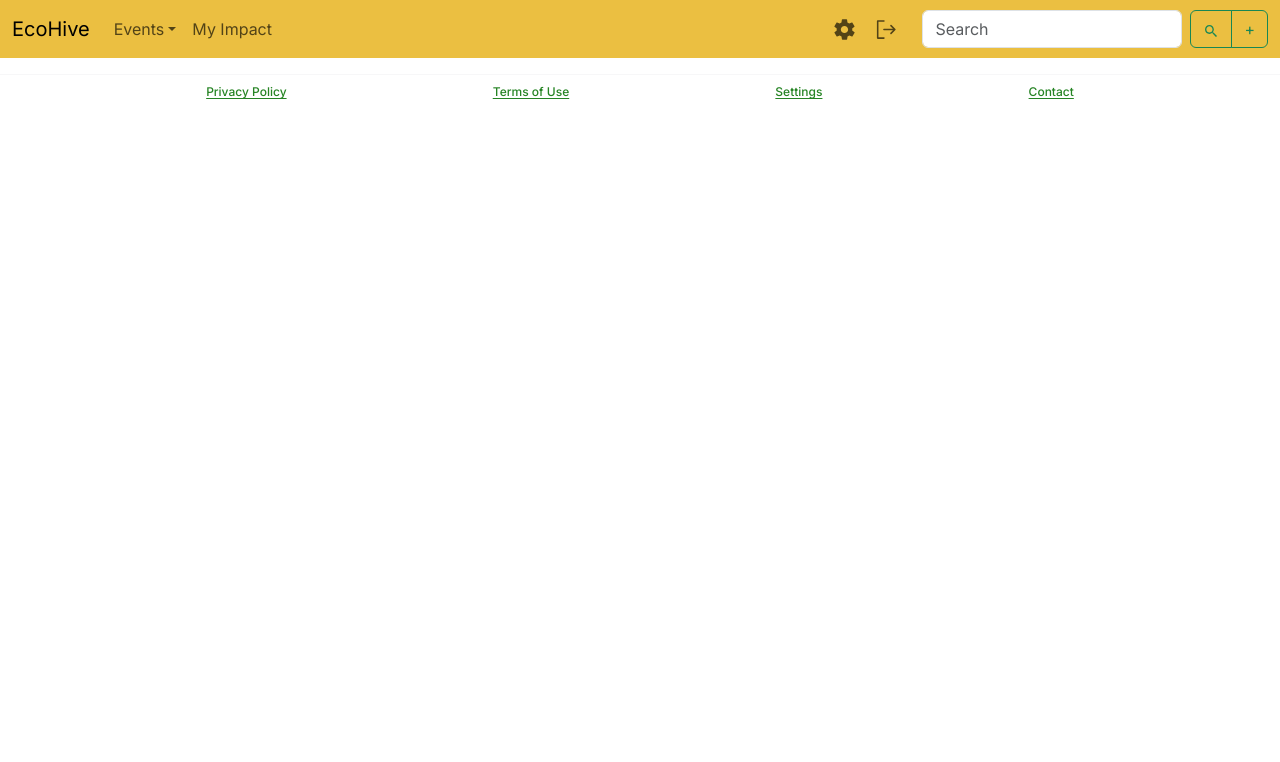
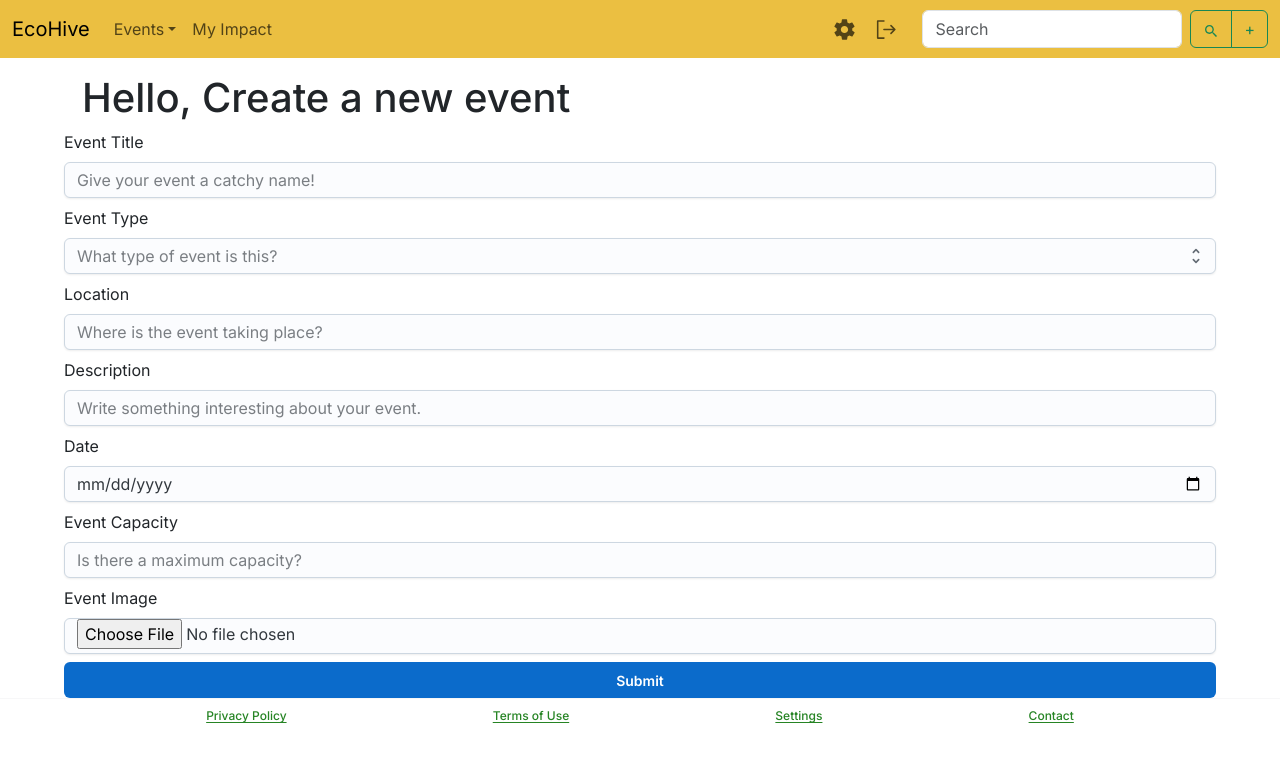
Before and after one commit to tobykeegan/bs3206-ecohive, a Next.js app: page /events/create in a window 1280 px wide. Shown: the top 762 px of the page. Built offline with nearby package versions, Linux system fonts and the light colour scheme; no server answers; sample sign-in values are in the browser's storage.

Commit message:
Very basic event form

```diff
--- a/src/app/events/EventWidget.jsx
+++ b/src/app/events/EventWidget.jsx
@@ -13,7 +13,7 @@ export default function EventWidget({ event }) {
 
   const router = useRouter();
   return (
-    <Card style={{ width: '90vw' }}>
+    <Card>
       <Card.Body>
         <Card.Title>{event.name}</Card.Title>
         <ListGroup className="list-group-flush">
--- /dev/null
+++ b/src/app/events/create/EventForm.jsx
@@ -0,0 +1,116 @@
+'use client';
+import { Badge, Button, Stack, Input, Select, Option } from '@mui/joy';
+import React, { useRef, useState } from 'react';
+import { useSession } from 'next-auth/react';
+import { useRouter } from 'next/navigation';
+/**
+ * Event Creation Card
+ * @author Toby Keegan
+ */
+export default function EventForm() {
+  const router = useRouter();
+  const { data: session } = useSession();
+  if (!session || !session.user) {
+    router.push('/api/auth/signin');
+  }
+
+  const handleEventSubmission = async (formJson) => {
+    const formData = new FormData();
+    for (const key in formJson) {
+      formData.append(key, formJson[key]);
+    }
+
+    const response = await fetch('/api/events/create', {
+      method: 'POST',
+      body: formData,
+    });
+
+    if (response.ok) {
+      router.push('/events');
+    } else {
+      alert('Failed to create event');
+    }
+  };
+
+  /**
+   *
+   * @param {string} id The id of the input field
+   * @param {string} text The text to display
+   * @returns {JSX.Element} A label for the input field
+   * @author Toby Keegan
+   */
+  const genLabel = (id, text) => {
+    return (
+      <label htmlFor={id} id={`${id}-label`}>
+        {text}
+      </label>
+    );
+  };
+
+  return (
+    <form
+      onSubmit={(event) => {
+        event.preventDefault();
+        const formData = new FormData(event.currentTarget);
+        const formJson = Object.fromEntries(formData.entries());
+
+        handleEventSubmission(formJson);
+        alert(JSON.stringify(formJson));
+      }}
+    >
+      <Stack spacing={1}>
+        {genLabel('name-field', 'Event Title')}
+        <Input
+          id="name-field"
+          name="eventTitle"
+          placeholder="Give your event a catchy name!"
+          required
+        />
+        {genLabel('type-field', 'Event Type')}
+        <Select
+          id="type-field"
+          placeholder="What type of event is this?"
+          name="eventType"
+          required
+        >
+          <Option value="demonstration">Demonstration</Option>
+          <Option value="meet-up">Meet up</Option>
+          <Option value="clean-up">Clean up</Option>
+          <Option value="education">Education</Option>
+        </Select>
+        {genLabel('location-field', 'Location')}
+        <Input
+          id="location-field"
+          name="eventLocation"
+          placeholder="Where is the event taking place?"
+          required
+        />
+        {genLabel('description', 'Description')}
+        <Input
+          id="description-field"
+          name="eventDescription"
+          placeholder="Write something interesting about your event."
+          required
+        />
+        {genLabel('date-field', 'Date')}
+        <Input name="date-field" type="date" placeholder="Date" required />
+        {genLabel('capacity-field', 'Event Capacity')}
+        <Input
+          id="capacity-field"
+          name="eventCapacity"
+          type="number"
+          placeholder="Is there a maximum capacity?"
+        />
+        {genLabel('image-field', 'Event Image')}
+        <Input
+          id="image-field"
+          name="eventImage"
+          type="file"
+          accept="image/*"
+          placeholder="Choose an image for your event."
+        />
+        <Button type="submit">Submit</Button>
+      </Stack>
+    </form>
+  );
+}
--- a/src/app/events/create/page.js
+++ b/src/app/events/create/page.js
@@ -3,9 +3,9 @@ import Divider from '@mui/joy/Divider';
 import Footer from '@/app/ui/Footer';
 import { getServerSession } from 'next-auth';
 import { redirect } from 'next/navigation';
-const react = require('react');
-const reactDOM = require('react-dom');
-
+import EventForm from './EventForm';
+import { Container } from '@mui/joy';
+import PageHeader from '@/app/events/PageHeader';
 /**
  * TODO: Implement CreateEvent page
  * Page template for creating an event. This page is protected
@@ -26,6 +26,10 @@ export default async function CreateEvent() {
   return (
     <main>
       <Navbar />
+      <Container>
+        <PageHeader pageName="Create a new event" />
+        <EventForm />
+      </Container>
       <Divider />
       <Footer />
     </main>
--- a/src/app/events/toby.js
+++ b/src/app/events/toby.js
@@ -1,3 +1,3 @@
-const IS_FINISHED = false;
+const IS_FINISHED = true;
 
 export default IS_FINISHED;
```
